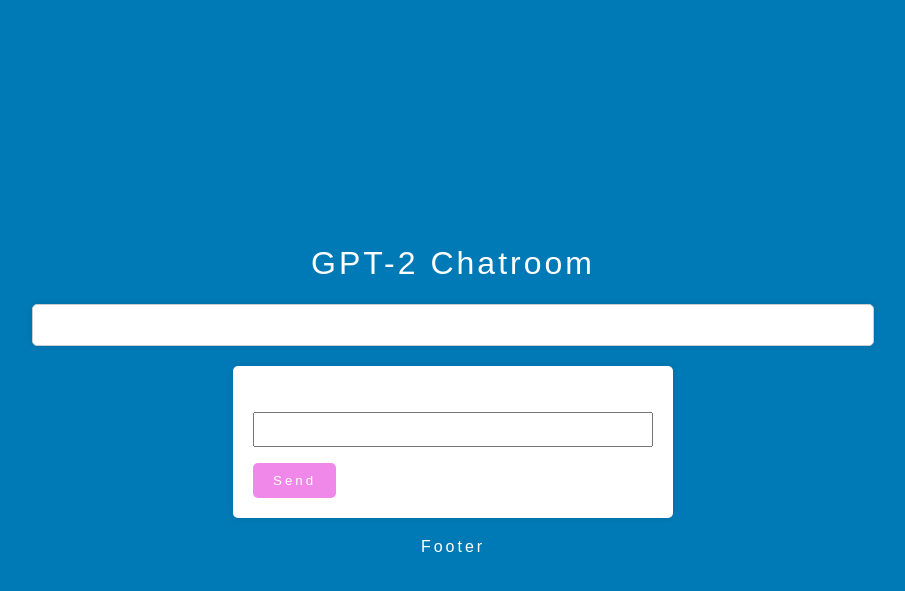
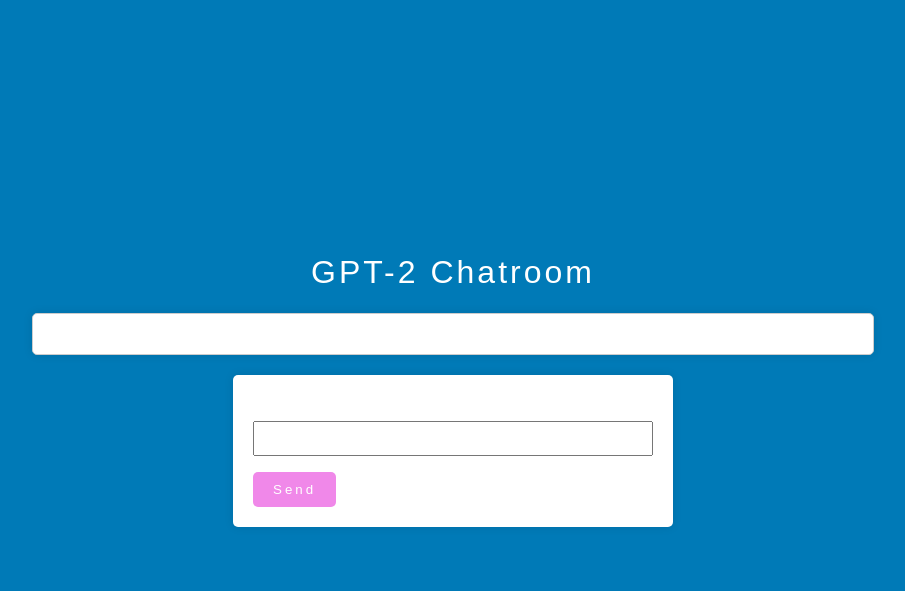
Before and after one commit to CursedPrograms/Cursed-GPT, a Flask app: page / in a window 1280 px wide. Shown: the top 591 px of the page, without its empty margins (187-1092 px from the left). Run offline with Flask 3, Linux system fonts and the light colour scheme; some libraries are stand-ins or nearby versions; some web fonts are replaced.

Commit message:
Update index.html

```diff
--- a/templates/index.html
+++ b/templates/index.html
@@ -28,7 +28,7 @@
             <input type="text" id="prompt" name="prompt" required>
             <button type="submit">Send</button>
         </form>
-        <footer id="dynamicFooter">Footer</footer>
+        <footer id="dynamicFooter"></footer>
         <script src="https://cursedprograms.github.io/cursedentertainment/scripts/footer.js"></script>
     </div>
 </body>
```
